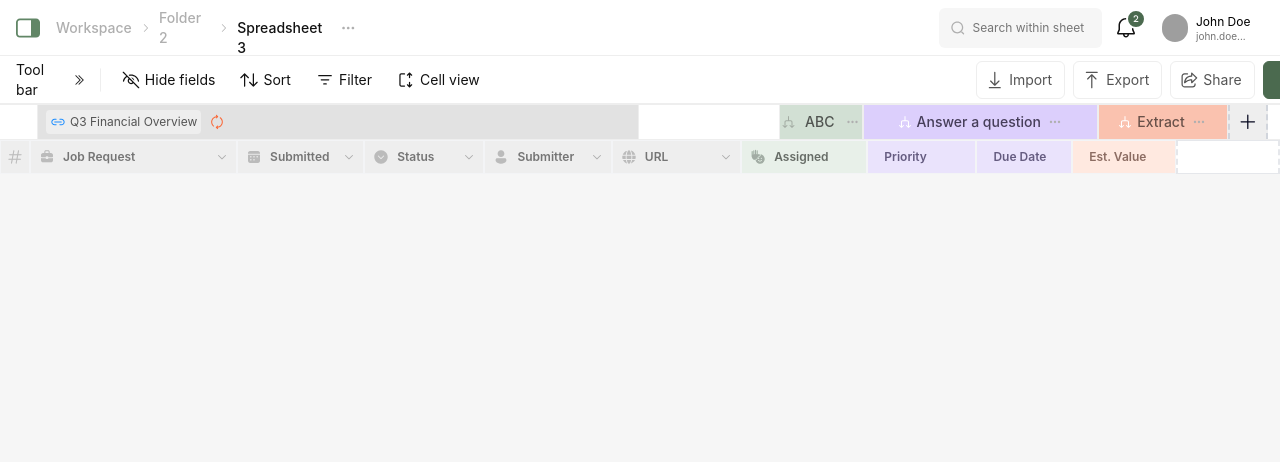
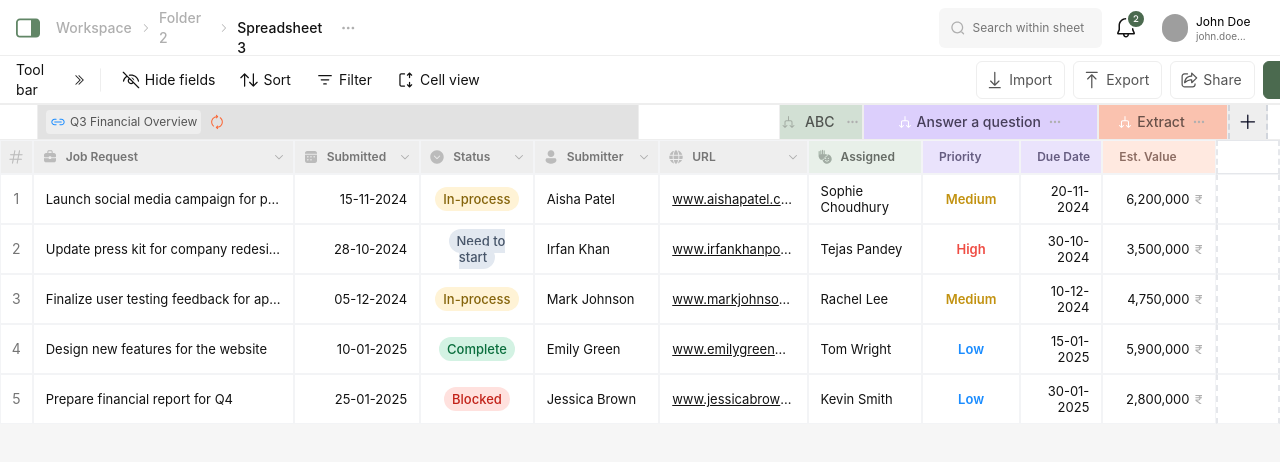
Before and after one commit to simran-dhiman01/spreadsheet-react, a React (Vite) app: page / in a window 1280 px wide. Shown: the top 462 px of the page. Built offline with nearby package versions, Linux system fonts and the light colour scheme; grey boxes are pictures that could not be loaded.

Commit message:
Inserted data into table body

```diff
--- a/src/components/Table.tsx
+++ b/src/components/Table.tsx
@@ -1,10 +1,12 @@
 import React, { useState } from "react";
-//import { jobdata, } from "../data/data";
+import { jobdata, } from "../data/data";
 import { AssignedIcon, FirstIcon, JobIcon, StatusIcon, SubmittedIcon, SubmitterIcon, UrlIcon } from "../data/icons";
 
 
 const TableComponent: React.FC = () => {
 
+    const emptyrows = Array.from({ length: 70 });
+    const [active, setActive] = useState("");
 
     const handleClick = (label: string) => {
         console.log(`${label} triggered`)
@@ -197,6 +199,101 @@ const TableComponent: React.FC = () => {
                         </tr>
                     </thead>
 
+                    {/* Populated datas */}
+                    <tbody className="cursor-pointer bg-white">
+                        {jobdata.map((data, index) => (
+                            <tr key={index}>
+                                <td className="text-[#757575] font-normal font-sm leading-5 align-middle text-center w-[37px] border box-border border-gray-100">{index + 1}</td>
+                                <td className={`py-2 px-3 font-normal text-[13px] h-8 leading-4 text-[#121212]
+                                ${active === `cell-${index}-job` ? " border border-green-800" : "border border-gray-100"}`}
+                                    onClick={() => setActive(`cell-${index}-job`)}>
+                                    <span className="block w-[235px] truncate">
+                                        {data.jobRequest}
+                                    </span>
+                                </td>
+
+                                <td className={`py-2 px-3 font-normal text-[13px] h-8 leading-4 text-[#121212] text-right
+                                ${active === `cell-${index}-date` ? " border border-green-800" : "border border-gray-100"}`}
+                                    onClick={() => setActive(`cell-${index}-date`)}>
+                                    <span>{data.submittedDate}</span>
+                                </td>
+
+                                <td className={`py-2 px-3 font-medium text-[13px] h-8 leading-4 text-center
+                                     ${active === `cell-${index}-status` ? " border border-green-800" : "border border-gray-100"}`}
+                                    onClick={() => setActive(`cell-${index}-status`)}>
+                                    <span className={`py-1 px-2 rounded-full
+                                    ${data.status === "In-process"
+                                            ? "bg-[#FFF3D6] text-[#85640B]" : data.status === "Need to start"
+                                                ? "bg-[#E2E8F0] text-[#475569]" : data.status === "Complete"
+                                                    ? "bg-[#D3F2E3] text-[#0A6E3D]" : "bg-[#FFE1DE] text-[#C22219]"
+                                        }`}>
+                                        {data.status}
+                                    </span>
+                                </td>
+                                <td className={`py-2 px-3 font-normal text-[13px] h-8 leading-4 text-[#121212]
+                                 ${active === `cell-${index}-submitter` ? " border border-green-800" : "border border-gray-100"}`}
+                                    onClick={() => setActive(`cell-${index}-submitter`)}>
+                                    <span>{data.submitter}</span>
+                                </td>
+
+                                <td className={`py-2 px-3 font-normal text-[13px] h-8 leading-4 text-[#121212]
+                                ${active === `cell-${index}-url` ? " border border-green-800" : "border border-gray-100"}`}
+                                    onClick={() => setActive(`cell-${index}-url`)}>
+                                    <span className="block w-[120px] truncate underline decoration-solid">
+                                        {data.url}
+                                    </span>
+                                </td>
+
+                                <td className={`py-2 px-3 font-normal text-[13px] h-8 leading-4 text-[#121212]
+                                ${active === `cell-${index}-assigned` ? " border border-green-800" : "border border-gray-100"}`}
+                                    onClick={() => setActive(`cell-${index}-assigned`)}>
+                                    <span>{data.assigned}</span>
+                                </td>
+
+                                <td className={`py-2 px-3 font-semibold text-[13px] h-8 leading-4 text-center
+                                ${active === `cell-${index}-priority` ? " border border-green-800" : "border border-gray-100"}`}
+                                    onClick={() => setActive(`cell-${index}-priority`)}>
+                                    <span className={`${data.priority === "Low"
+                                        ? "text-[#1A8CFF]" : data.priority === "Medium"
+                                            ? "text-[#C29210]" : "text-[#EF4D44]"
+                                        }`}>
+                                        {data.priority}
+                                    </span>
+                                </td>
+
+                                <td className={`py-2 px-3 font-normal text-[13px] h-8 leading-4 text-[#121212] text-right
+                               ${active === `cell-${index}-duedate` ? " border border-green-800" : "border border-gray-100"} `}
+                                    onClick={() => setActive(`cell-${index}-duedate`)
+                                    }>
+                                    <span>{data.dueDate}</span>
+                                </td>
+
+                                <td className={`py-2 px-3 font-normal text-[13px] h-8 leading-4 text-[#121212] text-right
+                                ${active === `cell-${index}-estvalue` ? " border border-green-800" : "border border-gray-100"}`}
+                                    onClick={() => setActive(`cell-${index}-estvalue`)}>
+                                    <div className="flex items-center gap-1 justify-end">
+                                        <span>{data.estimatedValue}</span>
+                                        <svg width="9" height="9" viewBox="0 0 7 8" fill="none" xmlns="http://www.w3.org/2000/svg">
+                                            <path d="M4.59653 8L0.768531 5.012V4.04H2.86853C3.29253 4.04 3.63253 3.948 3.88853 3.764C4.15253 3.58 4.32053 3.312 4.39253 2.96H0.768531V2.06H4.39253C4.32053 1.708 4.15253 1.444 3.88853 1.268C3.63253 1.084 3.29253 0.991999 2.86853 0.991999L0.768531 0.98V0.0799997H6.62453V1.004L4.71653 0.991999C4.90053 1.064 5.05253 1.196 5.17253 1.388C5.30053 1.58 5.38853 1.804 5.43653 2.06H6.62453V2.96H5.44853C5.40053 3.328 5.26853 3.656 5.05253 3.944C4.84453 4.232 4.57253 4.46 4.23653 4.628C3.90053 4.796 3.50853 4.884 3.06053 4.892H2.26853L6.37253 8H4.59653Z" fill="#AFAFAF" />
+                                        </svg>
+                                    </div>
+                                </td>
+                                <td className={`bg-white w-[153px] border-l-2 border-r-2 border-t border-b box-border mr-3
+                                ${active === `cell-${index}-empty` ? " border border-green-800" : "border-l-gray-200 border-r-gray-200 border-t-gray-100 border-b-gray-100"}`}
+                                    style={{
+                                        borderLeftStyle: 'dashed',
+                                        borderRightStyle: 'dashed',
+                                        borderTopStyle: 'solid',
+                                        borderBottomStyle: 'solid',
+                                    }}
+                                    onClick={() => setActive(`cell-${index}-empty`)}>
+
+                                </td>
+                            </tr>
+                        ))}
+
+
+                    </tbody>
 
                 </table>
             </div>
```
